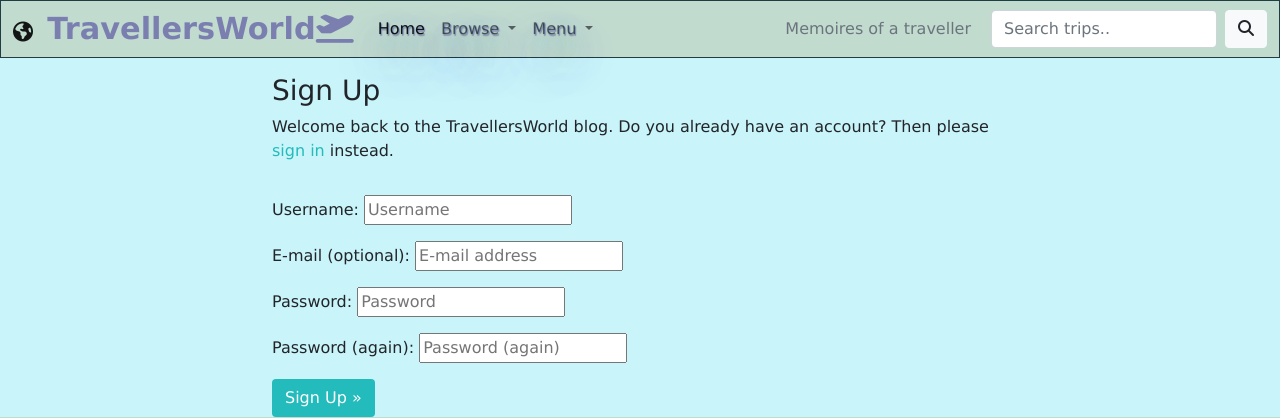
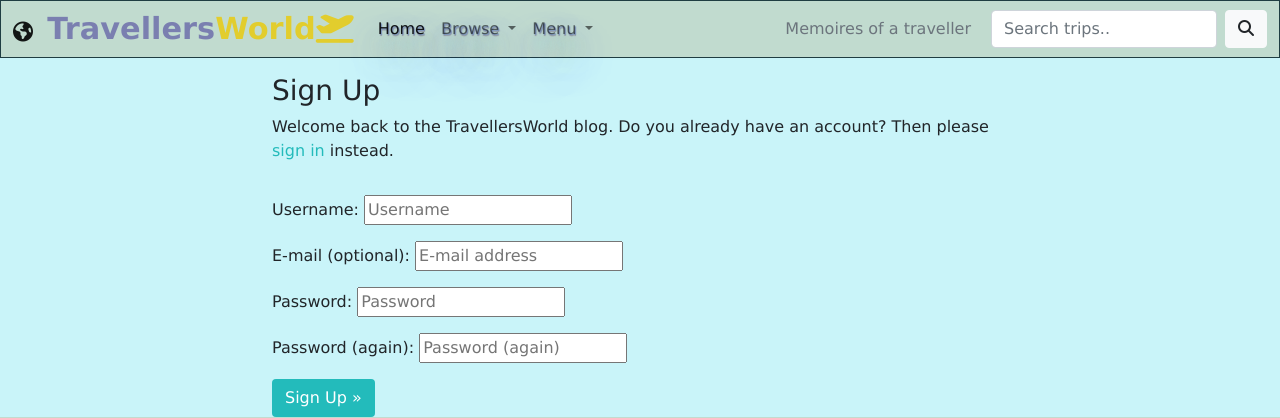
Before and after one commit to EmanuelMariusNicu/traveller-website-pp4, a Django app: page /accounts/signup/ in a window 1280 px wide. Shown: the top 418 px of the page. Run offline with Django 3.2, Linux system fonts and the light colour scheme; some libraries are stand-ins or nearby versions; some web fonts are replaced.

Commit message:
Changed color for logo

```diff
--- a/templates/base.html
+++ b/templates/base.html
@@ -32,7 +32,7 @@
     <nav id="navbar" class="navbar navbar-expand-lg navbar-light bg-white">
         <div class="container-fluid">
             <a class="navbar-brand header" href="{% url 'home' %}"><i class="fas fa-globe-americas d-inline-block pe-2"></i>
-            <span class="brand">Travellers</span><span class="w-color brand">World<span class="fas fa-plane-departure"></span></span></a>
+            <span class="brand">Travellers</span><span class="w-color">World<span class="fas fa-plane-departure"></span></span></a>
             <button class="navbar-toggler" type="button" data-bs-toggle="collapse" data-bs-target="#navbarText"
                 aria-controls="navbarText" aria-expanded="false" aria-label="Toggle navigation">
                 <span class="navbar-toggler-icon"></span>
```
